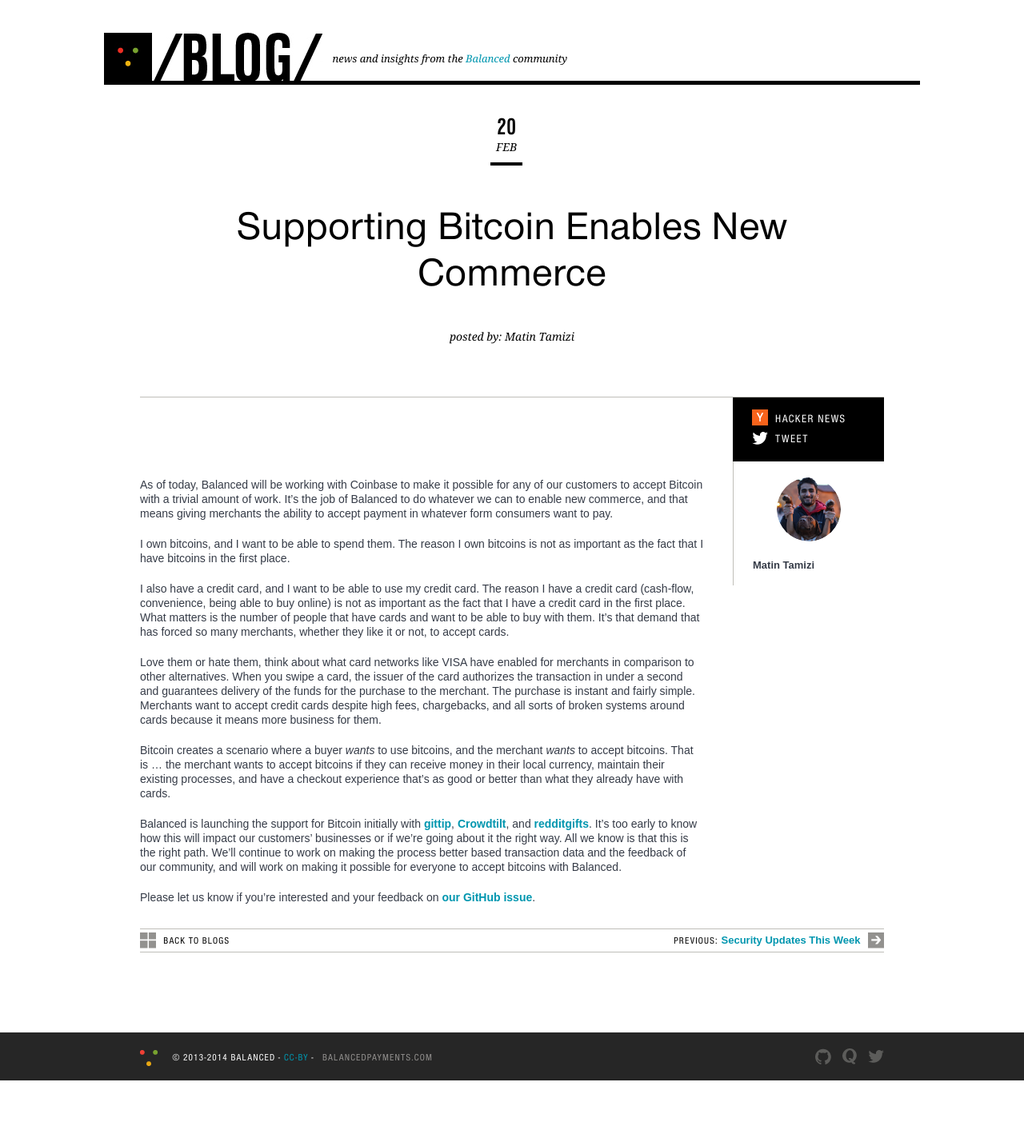
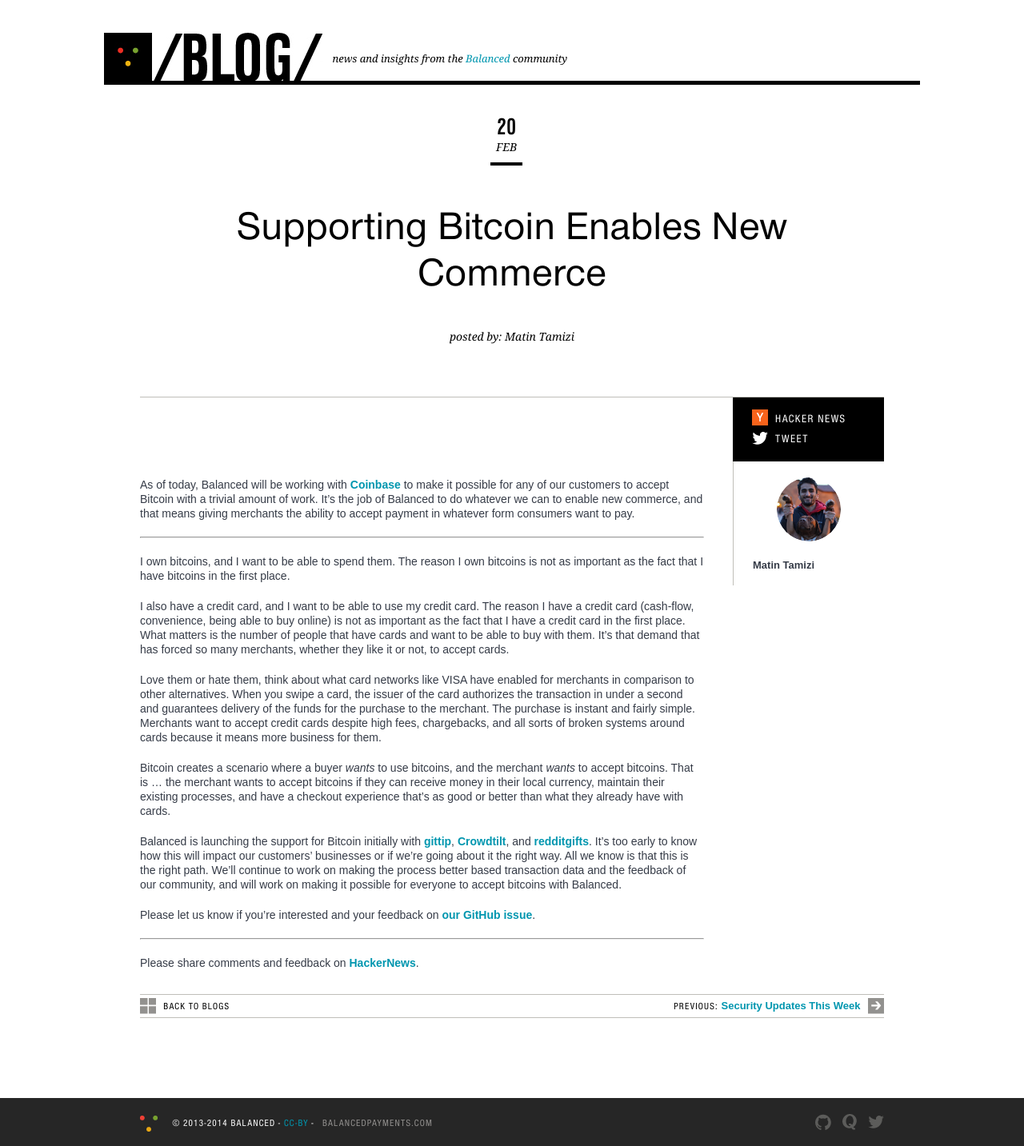
Before and after one commit to balanced/balanced.github.com, a Jekyll site: the page built from _posts/2014-02-20-bitcoin.md, in a window 1280 px wide. Shown: the whole page at 80% size. Built offline with Jekyll 4.4.1, drawn with Linux system fonts in a browser that asks for light colours; nearby versions of some CDN libraries; before the commit the page ends 1351 px from its top, so only the background shows below that; some of the changed lines change nothing that is shown.

Commit message:
Update 2014-02-20-bitcoin.md

```diff
--- a/_posts/2014-02-20-bitcoin.md
+++ b/_posts/2014-02-20-bitcoin.md
@@ -7,11 +7,13 @@
 - bitcoin
 ---
 
-As of today, Balanced will be working with Coinbase to make it possible for
+As of today, Balanced will be working with [Coinbase](https://coinbase.com/) to make it possible for
 any of our customers to accept Bitcoin with a trivial amount of work.
 It's the job of Balanced to do whatever we can to enable new commerce, and that
 means giving
 merchants the ability to accept payment in whatever form consumers want to pay.
+
+---
 
 I own bitcoins, and I want to be able to spend them. The reason I own bitcoins
 is not as important as the fact that I have bitcoins in the first place.
@@ -51,3 +53,7 @@
 
 Please let us know if you're interested and your feedback on
 [our GitHub issue](https://github.com/balanced/balanced-api/issues/204).
+
+---
+
+Please share comments and feedback on [HackerNews](https://news.ycombinator.com/item?id=7272545).
```
